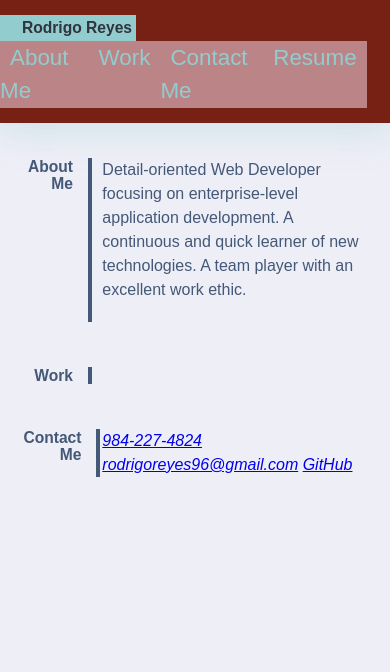
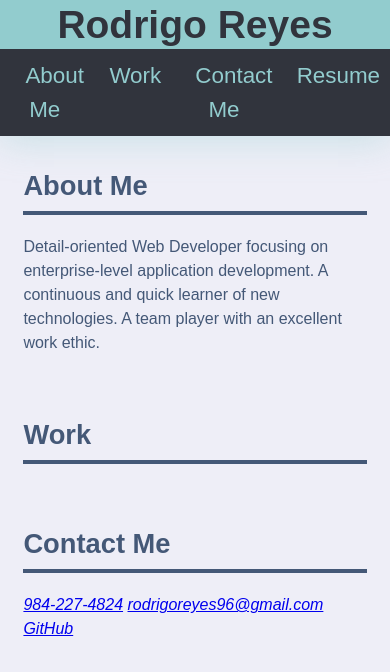
Before and after one commit to rodking96/my-portfolio, a plain HTML site: page index.html in a window 390 px wide. Drawn offline with Linux system fonts and the light colour scheme.

Commit message:
second commit

```diff
--- a/assets/css/style.css
+++ b/assets/css/style.css
@@ -133,23 +133,44 @@ header h1 {
 
 
 
-  /* Tablets - header changes color */
-  @media screen and (max-width: 992px) {
+  @media screen and (max-width: 980px) {
     header {
-      background: #772014;
+      padding: 0 0 10px 0;
+      justify-content: center;
+      text-align: center;
+    }
+
+    header h1 {
+      width: 100%;
+      padding: 5px;
+      margin-bottom: 10px;
+      font-size: 10vw;
+    }
+
+    header nav {
+      justify-content: center;
+    }
+
+    .page-section > h2,
+    .page-section > div {
+      flex: 0 0 100%;
+    }
+
+    .page-section > h2 {
+      border-right: none;
+      border-bottom: 4px solid var(--primary);
+      margin-bottom: 20px;
+      padding-bottom: 10px;
+      text-align: left;
+      font-size: 7vw;
+
+    }
+
+  }
+
+  @media screen and (max-width: 768px) {
+    .contact address {
+      flex-direction: column;
+      align-items: flex-start;
     }
   }
-
-  /* Large smartphones - navbar changes color */
-  @media screen and (max-width: 768px) {
-    nav {
-      background-color: #bb8588;
-    }
-  }
-
-  /* Small smartphones - image placeholders change color */
-  @media screen and (max-width: 576px) {
-    .sample-img {
-      background-color: #8ac4ff;
-    }
-  }
```
Also changed, not shown: 3 other files.
